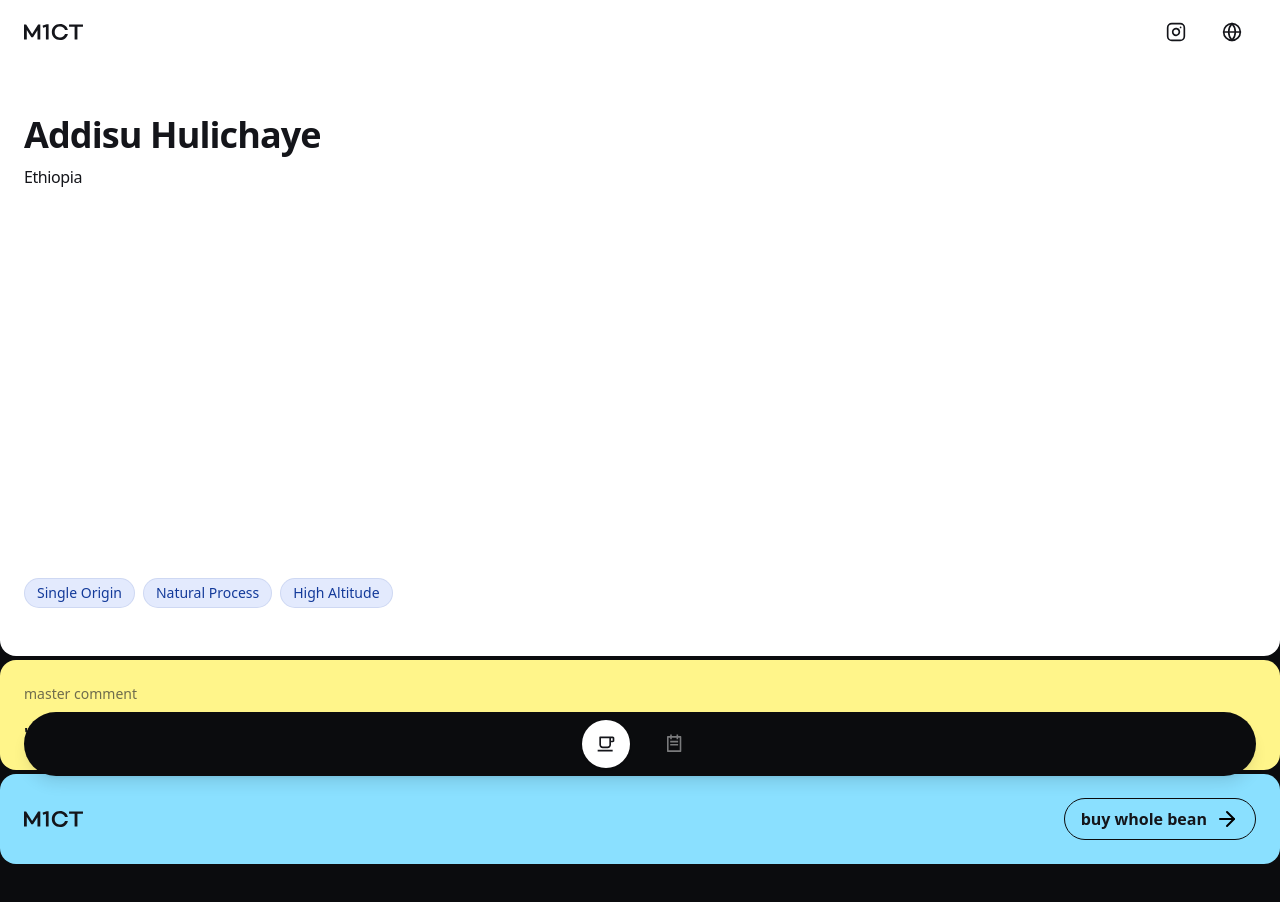
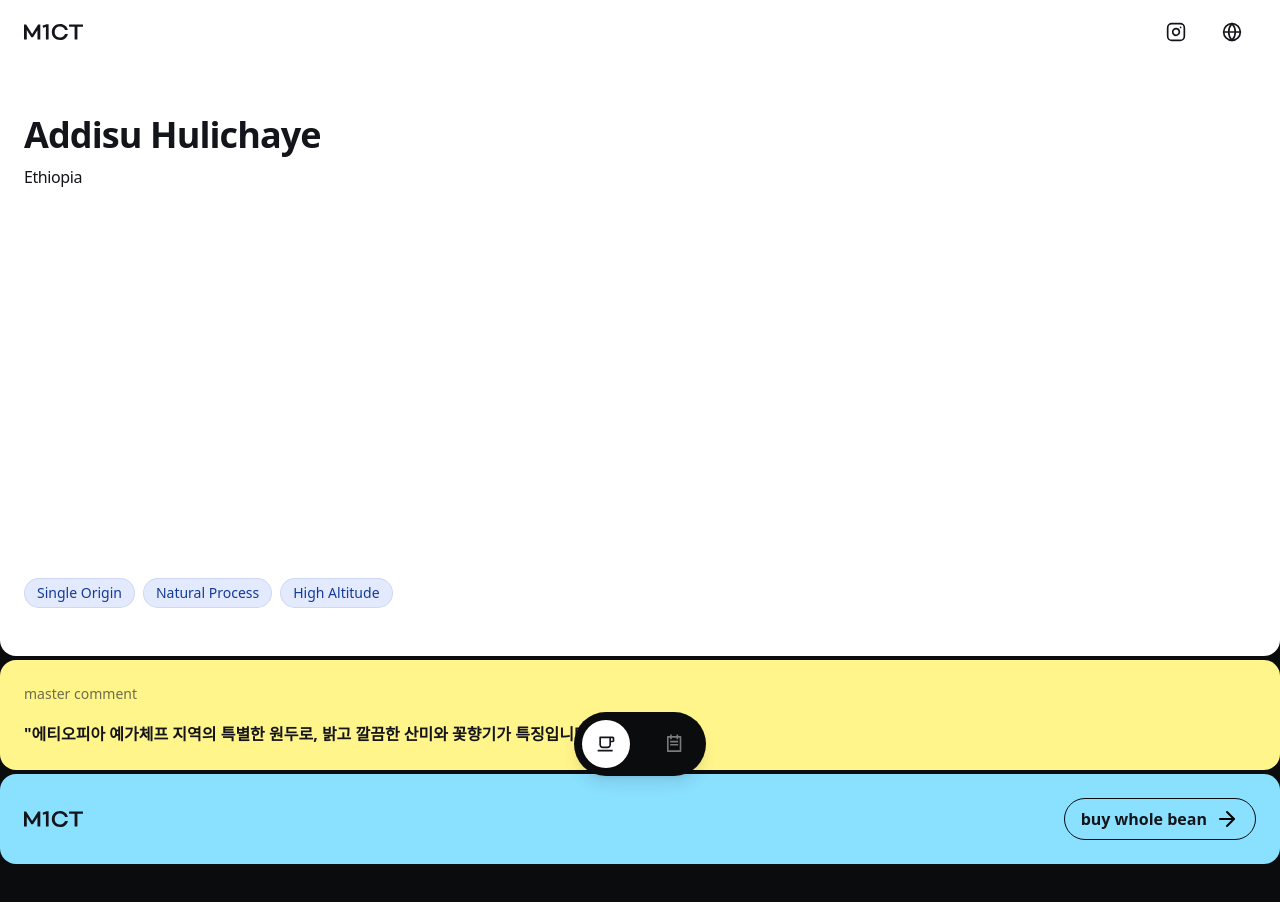
Before and after one commit to 309dot/coffee-nfc, a React (Vite) app: page / in a window 1280 px wide. Shown: the top 902 px of the page. Built offline with nearby package versions, Linux system fonts and the light colour scheme.

Commit message:
네비게이션 배경 크기 자동 조정: flex justify-center 추가하여 버튼 크기에 맞게 배경 크기 최적화

```diff
--- a/src/components/ui/Navigation.tsx
+++ b/src/components/ui/Navigation.tsx
@@ -18,7 +18,7 @@ export function Navigation({ activeTab = 'coffee', onTabChange }: NavigationProp
   const visibleItems = navItems.filter(item => item.visible);
 
   return (
-    <div className="fixed bottom-0 left-0 right-0 z-40 p-6">
+    <div className="fixed bottom-0 left-0 right-0 z-40 p-6 flex justify-center">
       <div className="bg-dark-navy rounded-full shadow-lg">
         <div className="flex items-center justify-center px-2 py-2 gap-5">
           {visibleItems.map(({ id, icon: Icon, label }) => (
```
